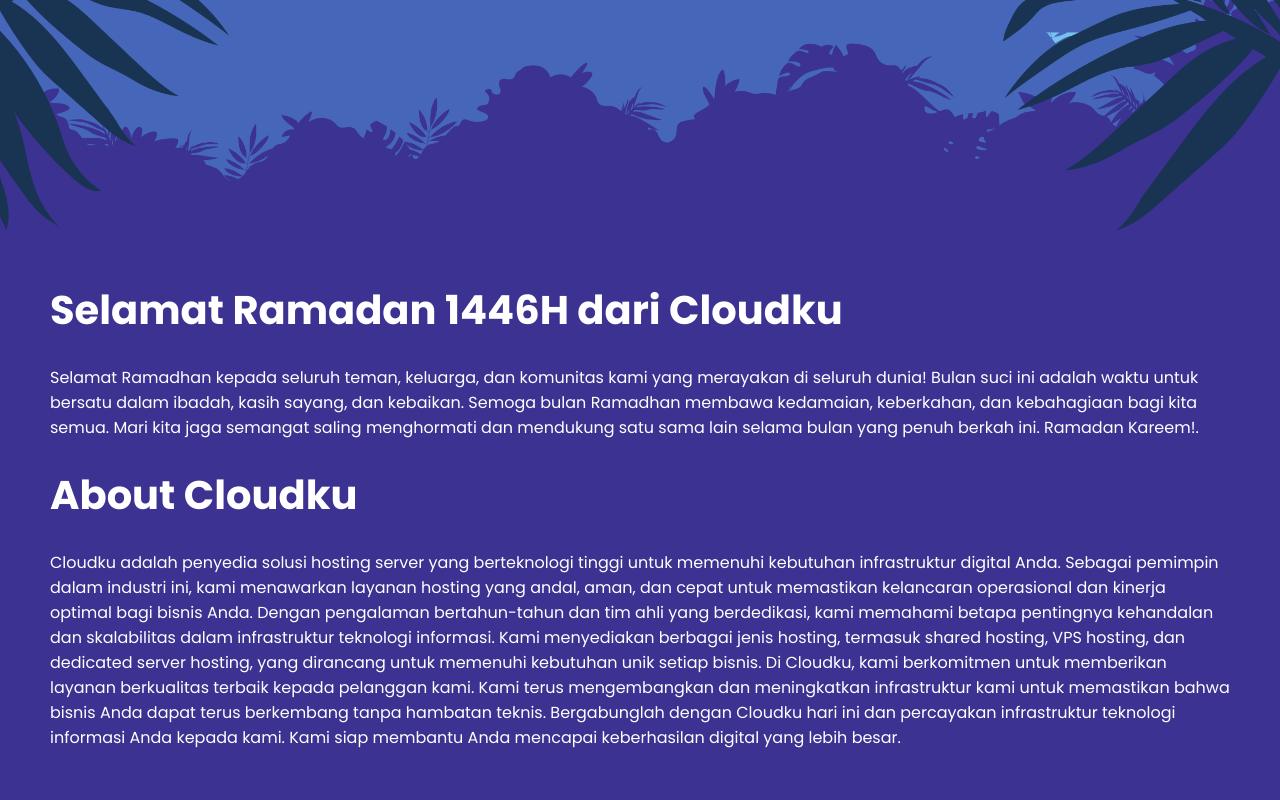
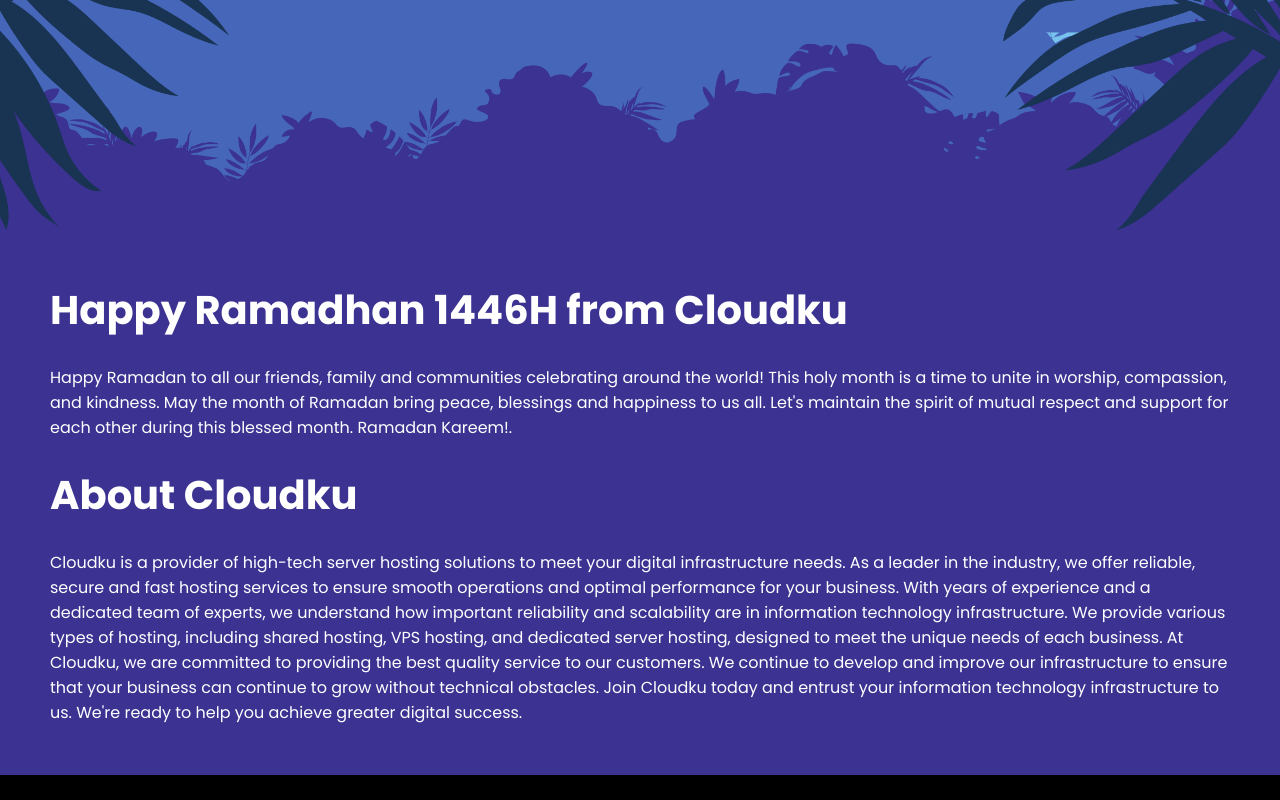
Before and after one commit to CasperCloudku/ANTISARA, a plain HTML site: page index.html in a window 1280 px wide. Shown: the part 570-1370 px from the top of the page. After the commit the page ends 1345 px from the top, so only its background shows below. Drawn offline with Linux system fonts and the light colour scheme.

Commit message:
Add files via upload

```diff
--- a/index.html
+++ b/index.html
@@ -31,19 +31,19 @@
     </section>
 
     <section class="about">
-        <h1>Selamat Ramadan 1446H dari Cloudku</h1>
+        <h1>Happy Ramadhan 1446H from Cloudku</h1>
         <br>
-        <p>Selamat Ramadhan kepada seluruh teman, keluarga, dan komunitas kami yang merayakan di seluruh dunia! Bulan suci ini adalah waktu untuk bersatu dalam ibadah, kasih sayang, dan kebaikan. Semoga bulan Ramadhan membawa kedamaian, keberkahan, dan kebahagiaan bagi kita semua. Mari kita jaga semangat saling menghormati dan mendukung satu sama lain selama bulan yang penuh berkah ini. Ramadan Kareem!.</p>
+        <p>Happy Ramadan to all our friends, family and communities celebrating around the world! This holy month is a time to unite in worship, compassion, and kindness. May the month of Ramadan bring peace, blessings and happiness to us all. Let's maintain the spirit of mutual respect and support for each other during this blessed month. Ramadan Kareem!.</p>
         <br>
         <h1>About Cloudku</h1>
         <br>
-        <p>Cloudku adalah penyedia solusi hosting server yang berteknologi tinggi untuk memenuhi kebutuhan infrastruktur digital Anda. Sebagai pemimpin dalam industri ini, kami menawarkan layanan hosting yang andal, aman, dan cepat untuk memastikan kelancaran operasional dan kinerja optimal bagi bisnis Anda.
+        <p>Cloudku is a provider of high-tech server hosting solutions to meet your digital infrastructure needs. As a leader in the industry, we offer reliable, secure and fast hosting services to ensure smooth operations and optimal performance for your business.
 
-Dengan pengalaman bertahun-tahun dan tim ahli yang berdedikasi, kami memahami betapa pentingnya kehandalan dan skalabilitas dalam infrastruktur teknologi informasi. Kami menyediakan berbagai jenis hosting, termasuk shared hosting, VPS hosting, dan dedicated server hosting, yang dirancang untuk memenuhi kebutuhan unik setiap bisnis.
+With years of experience and a dedicated team of experts, we understand how important reliability and scalability are in information technology infrastructure. We provide various types of hosting, including shared hosting, VPS hosting, and dedicated server hosting, designed to meet the unique needs of each business.
 
-Di Cloudku, kami berkomitmen untuk memberikan layanan berkualitas terbaik kepada pelanggan kami. Kami terus mengembangkan dan meningkatkan infrastruktur kami untuk memastikan bahwa bisnis Anda dapat terus berkembang tanpa hambatan teknis.
+At Cloudku, we are committed to providing the best quality service to our customers. We continue to develop and improve our infrastructure to ensure that your business can continue to grow without technical obstacles.
 
-Bergabunglah dengan Cloudku hari ini dan percayakan infrastruktur teknologi informasi Anda kepada kami. Kami siap membantu Anda mencapai keberhasilan digital yang lebih besar.</p>
+Join Cloudku today and entrust your information technology infrastructure to us. We're ready to help you achieve greater digital success.</p>
     </section>
 
     <script src="script.js"></script>
```
